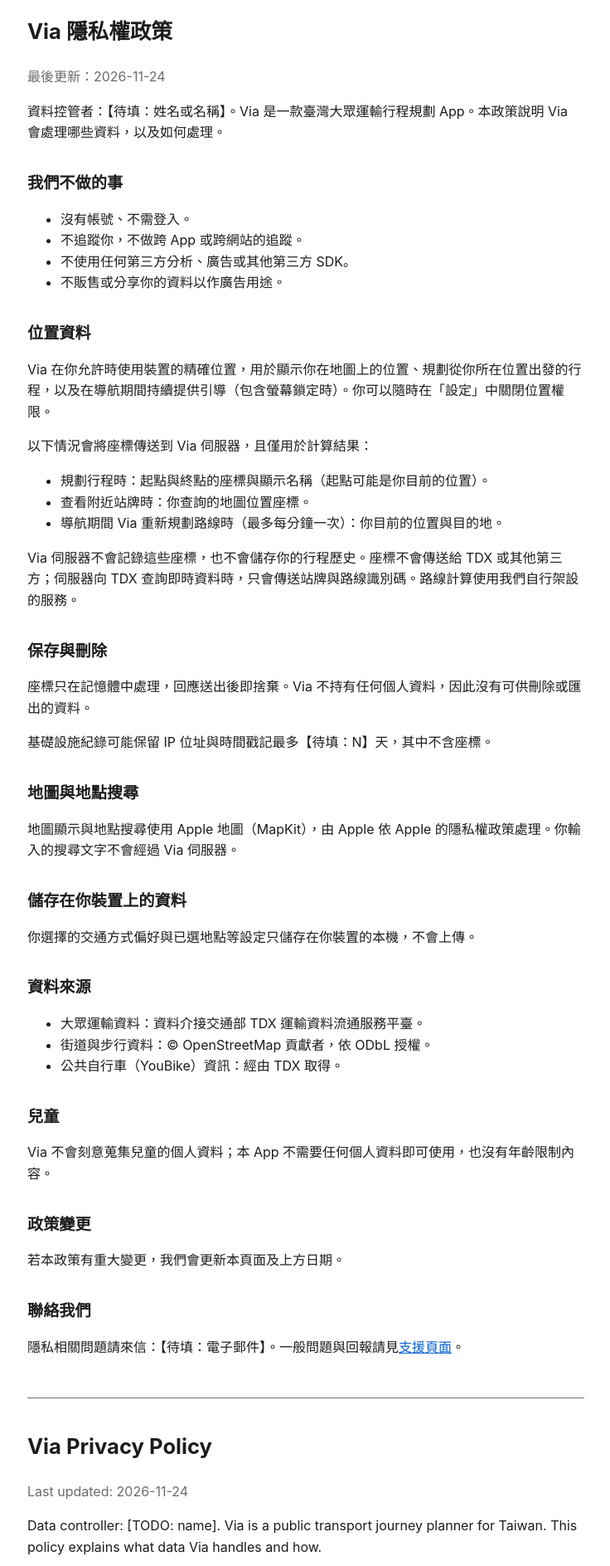
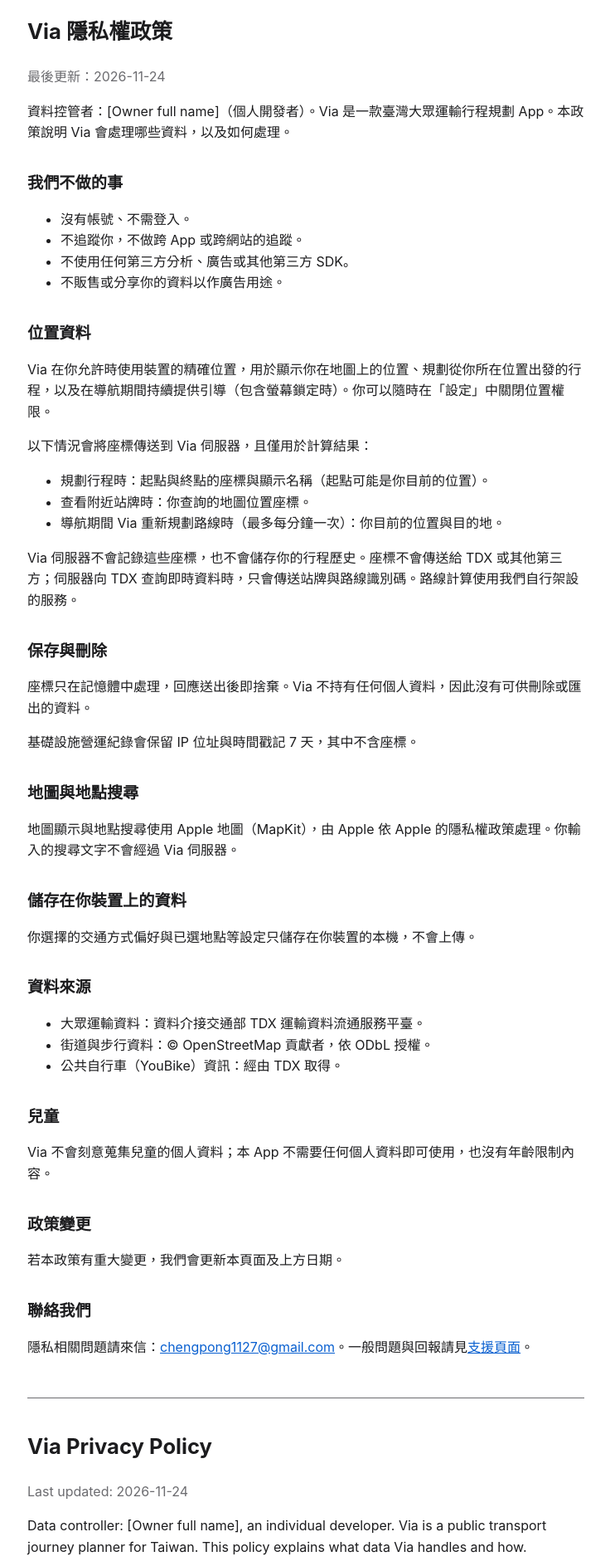
Before and after one commit to chengpong1127/Via, a plain HTML site: page docs/privacy/index.html in a window 1280 px wide. Shown: the part 53-1940 px from the top of the page at 83% size, without its empty margins (271-1007 px from the left). Drawn offline with Linux system fonts and the light colour scheme.

Commit message:
Fill privacy contact, controller and retention details
Co-Authored-By: Claude Sonnet 5.5 <noreply@anthropic.com>

```diff
--- a/docs/privacy/index.html
+++ b/docs/privacy/index.html
@@ -15,8 +15,8 @@
 <!-- OWNER: confirm date -->
 <p class="muted">最後更新：2026-11-24</p>
 <!-- OWNER: confirm. Do not publish this policy before the server log-stripping change has merged and is deployed. -->
-<!-- OWNER: confirm data controller name -->
-<p>資料控管者：【待填：姓名或名稱】。Via 是一款臺灣大眾運輸行程規劃 App。本政策說明 Via 會處理哪些資料，以及如何處理。</p>
+<!-- OWNER: confirm -->
+<p>資料控管者：[Owner full name]（個人開發者）。Via 是一款臺灣大眾運輸行程規劃 App。本政策說明 Via 會處理哪些資料，以及如何處理。</p>
 
 <h2>我們不做的事</h2>
 <!-- OWNER: confirm -->
@@ -41,8 +41,7 @@
 <h2>保存與刪除</h2>
 <!-- OWNER: confirm -->
 <p>座標只在記憶體中處理，回應送出後即捨棄。Via 不持有任何個人資料，因此沒有可供刪除或匯出的資料。</p>
-<!-- OWNER: confirm retention period -->
-<p>基礎設施紀錄可能保留 IP 位址與時間戳記最多【待填：N】天，其中不含座標。</p>
+<p>基礎設施營運紀錄會保留 IP 位址與時間戳記 7 天，其中不含座標。</p>
 
 <h2>地圖與地點搜尋</h2>
 <p>地圖顯示與地點搜尋使用 Apple 地圖（MapKit），由 Apple 依 Apple 的隱私權政策處理。你輸入的搜尋文字不會經過 Via 伺服器。</p>
@@ -66,8 +65,7 @@
 <p>若本政策有重大變更，我們會更新本頁面及上方日期。</p>
 
 <h2>聯絡我們</h2>
-<!-- OWNER: confirm contact email -->
-<p>隱私相關問題請來信：【待填：電子郵件】。一般問題與回報請見<a href="../support/">支援頁面</a>。</p>
+<p>隱私相關問題請來信：<a href="mailto:chengpong1127@gmail.com">chengpong1127@gmail.com</a>。一般問題與回報請見<a href="../support/">支援頁面</a>。</p>
 </section>
 
 <section id="en" lang="en">
@@ -75,8 +73,8 @@
 <!-- OWNER: confirm date -->
 <p class="muted">Last updated: 2026-11-24</p>
 <!-- OWNER: confirm. Do not publish this policy before the server log-stripping change has merged and is deployed. -->
-<!-- OWNER: confirm data controller name -->
-<p>Data controller: [TODO: name]. Via is a public transport journey planner for Taiwan. This policy explains what data Via handles and how.</p>
+<!-- OWNER: confirm -->
+<p>Data controller: [Owner full name], an individual developer. Via is a public transport journey planner for Taiwan. This policy explains what data Via handles and how.</p>
 
 <h2>What we do not do</h2>
 <!-- OWNER: confirm -->
@@ -101,8 +99,7 @@
 <h2>Retention and deletion</h2>
 <!-- OWNER: confirm -->
 <p>Coordinates are processed in memory and discarded once the response is sent. Via holds no personal data, so there is nothing to delete or export.</p>
-<!-- OWNER: confirm retention period -->
-<p>Infrastructure logs may keep your IP address and a timestamp, without coordinates, for up to [TODO: N] days.</p>
+<p>Infrastructure operational logs keep your IP address and a timestamp, without coordinates, for 7 days.</p>
 
 <h2>Maps and place search</h2>
 <p>Apple Maps (MapKit), including map display and place search, is handled by Apple under Apple's privacy policy. The text you type into search does not pass through the Via server.</p>
@@ -126,8 +123,7 @@
 <p>If this policy changes materially, we will update this page and the date above.</p>
 
 <h2>Contact</h2>
-<!-- OWNER: confirm contact email -->
-<p>For privacy questions, write to [TODO: email]. For general questions and bug reports, see the <a href="../support/">support page</a>.</p>
+<p>For privacy questions, write to <a href="mailto:chengpong1127@gmail.com">chengpong1127@gmail.com</a>. For general questions and bug reports, see the <a href="../support/">support page</a>.</p>
 </section>
 </main>
 </body>
```
